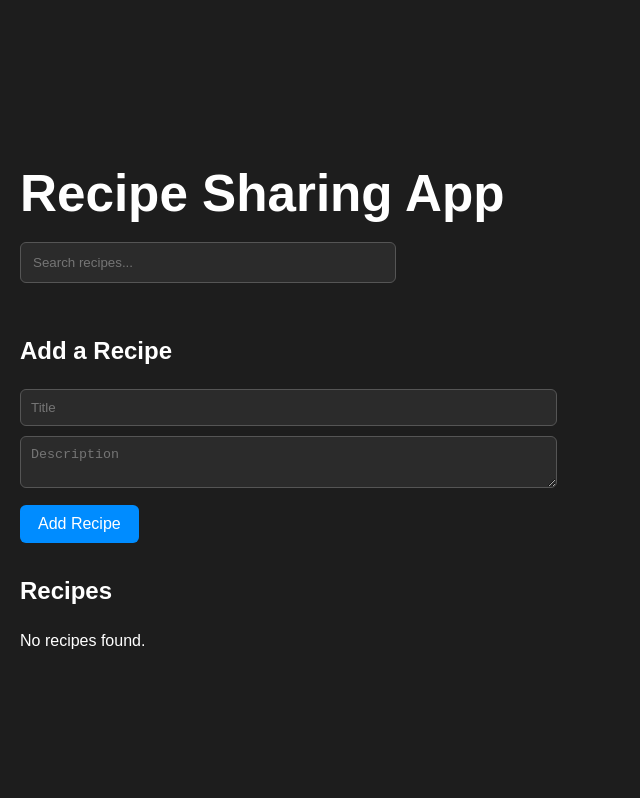
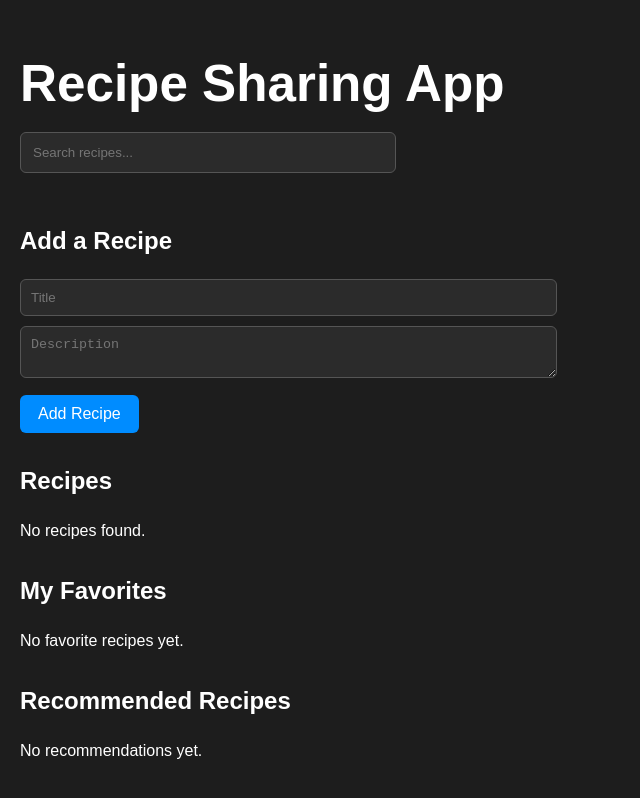
Before and after one commit to Stev1000/alx-fe-reactjs, a React (Vite) app in the folder recipe-sharing-app/: page / in a window 1280 px wide. Shown: the whole page, without its empty margins (0-640 px from the left). Built offline with nearby package versions, Linux system fonts and the light colour scheme.

Commit message:
feat(task3): add favorites and recommendations system

```diff
--- a/recipe-sharing-app/src/App.jsx
+++ b/recipe-sharing-app/src/App.jsx
@@ -1,9 +1,12 @@
 import "./App.css";
-import { Routes, Route, BrowserRouter as Router } from "react-router-dom";
+import { Routes, Route } from "react-router-dom";
+
 import AddRecipeForm from "./components/AddRecipeForm";
 import RecipeList from "./components/RecipeList";
 import RecipeDetails from "./components/RecipeDetails";
 import SearchBar from "./components/SearchBar";
+import FavoritesList from "./components/FavoritesList";
+import RecommendationsList from "./components/RecommendationsList";
 
 function App() {
   return (
@@ -15,13 +18,23 @@
           path="/"
           element={
             <>
+              {/* Task 2 Search */}
               <SearchBar />
+
+              {/* Task 0 Add Recipe */}
               <AddRecipeForm />
+
+              {/* Task 1 + Task 2 Recipe List */}
               <RecipeList />
+
+              {/* ⭐ Task 3: Favorites & Recommendations */}
+              <FavoritesList />
+              <RecommendationsList />
             </>
           }
         />
 
+        {/* Task 1: Recipe Details */}
         <Route path="/recipe/:id" element={<RecipeDetails />} />
       </Routes>
     </div>
--- /dev/null
+++ b/recipe-sharing-app/src/components/FavoriteButton.jsx
@@ -0,0 +1,32 @@
+import useRecipeStore from "./recipeStore";
+
+const FavoriteButton = ({ id }) => {
+  const favorites = useRecipeStore((state) => state.favorites);
+  const addFavorite = useRecipeStore((state) => state.addFavorite);
+  const removeFavorite = useRecipeStore((state) => state.removeFavorite);
+
+  const isFavorite = favorites.includes(id);
+
+  const toggleFavorite = () => {
+    if (isFavorite) removeFavorite(id);
+    else addFavorite(id);
+  };
+
+  return (
+    <button
+      onClick={toggleFavorite}
+      style={{
+        background: isFavorite ? "gold" : "#444",
+        color: isFavorite ? "black" : "white",
+        padding: "6px 12px",
+        borderRadius: "6px",
+        marginTop: "10px",
+        cursor: "pointer",
+      }}
+    >
+      {isFavorite ? "★ Favorite" : "☆ Add to Favorites"}
+    </button>
+  );
+};
+
+export default FavoriteButton;
--- /dev/null
+++ b/recipe-sharing-app/src/components/FavoritesList.jsx
@@ -0,0 +1,27 @@
+import useRecipeStore from "./recipeStore";
+
+const FavoritesList = () => {
+  const recipes = useRecipeStore((state) => state.recipes);
+  const favorites = useRecipeStore((state) => state.favorites);
+
+  const favoriteRecipes = favorites
+    .map((id) => recipes.find((recipe) => recipe.id === id))
+    .filter(Boolean);
+
+  return (
+    <div>
+      <h2>My Favorites</h2>
+
+      {favoriteRecipes.length === 0 && <p>No favorite recipes yet.</p>}
+
+      {favoriteRecipes.map((recipe) => (
+        <div key={recipe.id} className="recipe-item">
+          <h3>{recipe.title}</h3>
+          <p>{recipe.description}</p>
+        </div>
+      ))}
+    </div>
+  );
+};
+
+export default FavoritesList;
--- a/recipe-sharing-app/src/components/RecipeDetails.jsx
+++ b/recipe-sharing-app/src/components/RecipeDetails.jsx
@@ -1,7 +1,9 @@
 import { useParams } from "react-router-dom";
 import useRecipeStore from "./recipeStore";
+
 import EditRecipeForm from "./EditRecipeForm";
 import DeleteRecipeButton from "./DeleteRecipeButton";
+import FavoriteButton from "./FavoriteButton";
 
 const RecipeDetails = () => {
   const { id } = useParams();
@@ -20,7 +22,13 @@
       <h1>{recipe.title}</h1>
       <p>{recipe.description}</p>
 
+      {/* ⭐ Task 3: Add to Favorites */}
+      <FavoriteButton id={recipe.id} />
+
+      {/* Task 1: Edit Recipe */}
       <EditRecipeForm recipe={recipe} />
+
+      {/* Task 1: Delete Recipe */}
       <DeleteRecipeButton id={recipe.id} />
     </div>
   );
--- /dev/null
+++ b/recipe-sharing-app/src/components/RecommendationsList.jsx
@@ -0,0 +1,30 @@
+import useRecipeStore from "./recipeStore";
+import { useEffect } from "react";
+
+const RecommendationsList = () => {
+  const recommendations = useRecipeStore((state) => state.recommendations);
+  const generateRecommendations = useRecipeStore(
+    (state) => state.generateRecommendations
+  );
+
+  useEffect(() => {
+    generateRecommendations();
+  }, [generateRecommendations]);
+
+  return (
+    <div>
+      <h2>Recommended Recipes</h2>
+
+      {recommendations.length === 0 && <p>No recommendations yet.</p>}
+
+      {recommendations.map((recipe) => (
+        <div key={recipe.id} className="recipe-item">
+          <h3>{recipe.title}</h3>
+          <p>{recipe.description}</p>
+        </div>
+      ))}
+    </div>
+  );
+};
+
+export default RecommendationsList;
--- a/recipe-sharing-app/src/components/recipeStore.js
+++ b/recipe-sharing-app/src/components/recipeStore.js
@@ -22,21 +22,41 @@
       ),
     })),
 
-  // Task 2: Search & filtering
+  // Task 2
   searchTerm: "",
   filteredRecipes: [],
-
-  setSearchTerm: (term) =>
-    set(() => ({
-      searchTerm: term,
-    })),
-
+  setSearchTerm: (term) => set({ searchTerm: term }),
   filterRecipes: () =>
     set((state) => ({
       filteredRecipes: state.recipes.filter((recipe) =>
         recipe.title.toLowerCase().includes(state.searchTerm.toLowerCase())
       ),
     })),
+
+  // ⭐ TASK 3 — FAVORITES
+  favorites: [],
+
+  addFavorite: (recipeId) =>
+    set((state) => ({
+      favorites: [...state.favorites, recipeId],
+    })),
+
+  removeFavorite: (recipeId) =>
+    set((state) => ({
+      favorites: state.favorites.filter((id) => id !== recipeId),
+    })),
+
+  // ⭐ TASK 3 — RECOMMENDATIONS
+  recommendations: [],
+
+  generateRecommendations: () =>
+    set((state) => {
+      const recommended = state.recipes.filter((recipe) =>
+        state.favorites.includes(recipe.id)
+      );
+
+      return { recommendations: recommended };
+    }),
 }));
 
 export default useRecipeStore;
```
